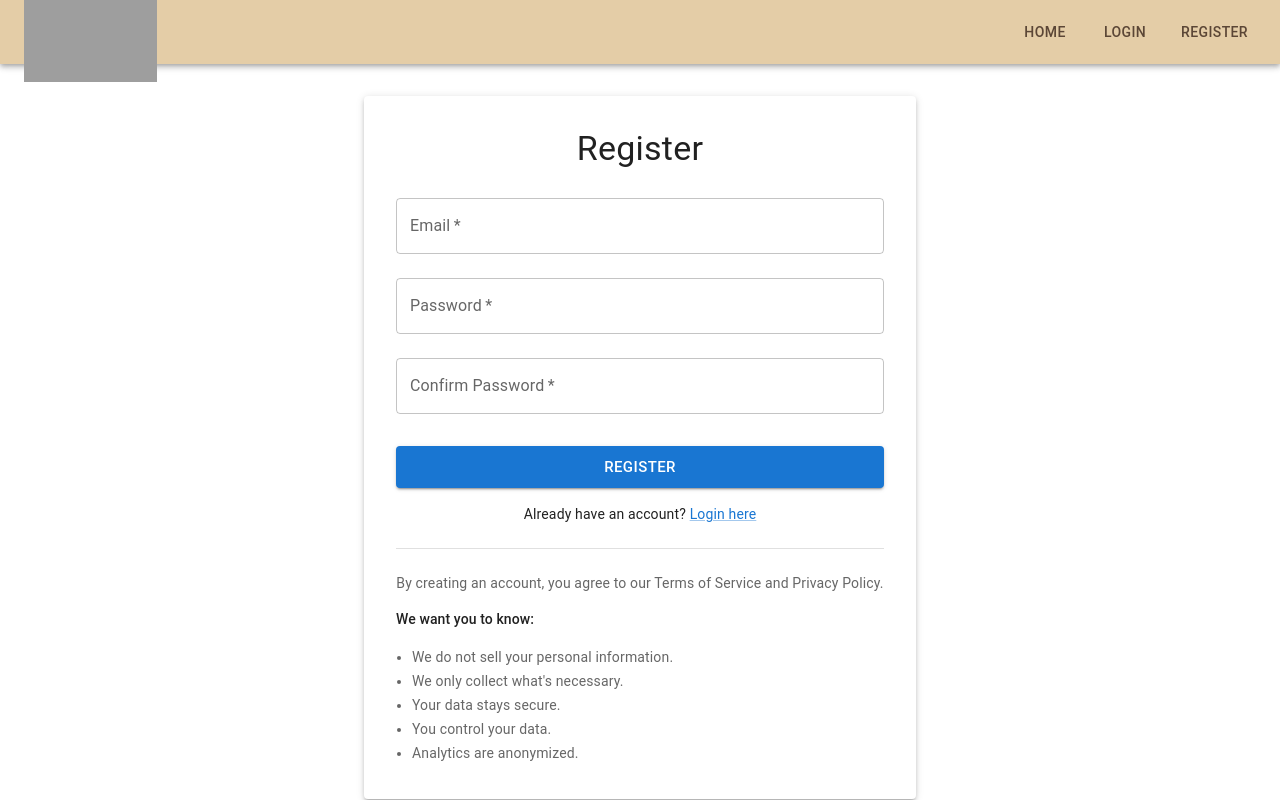
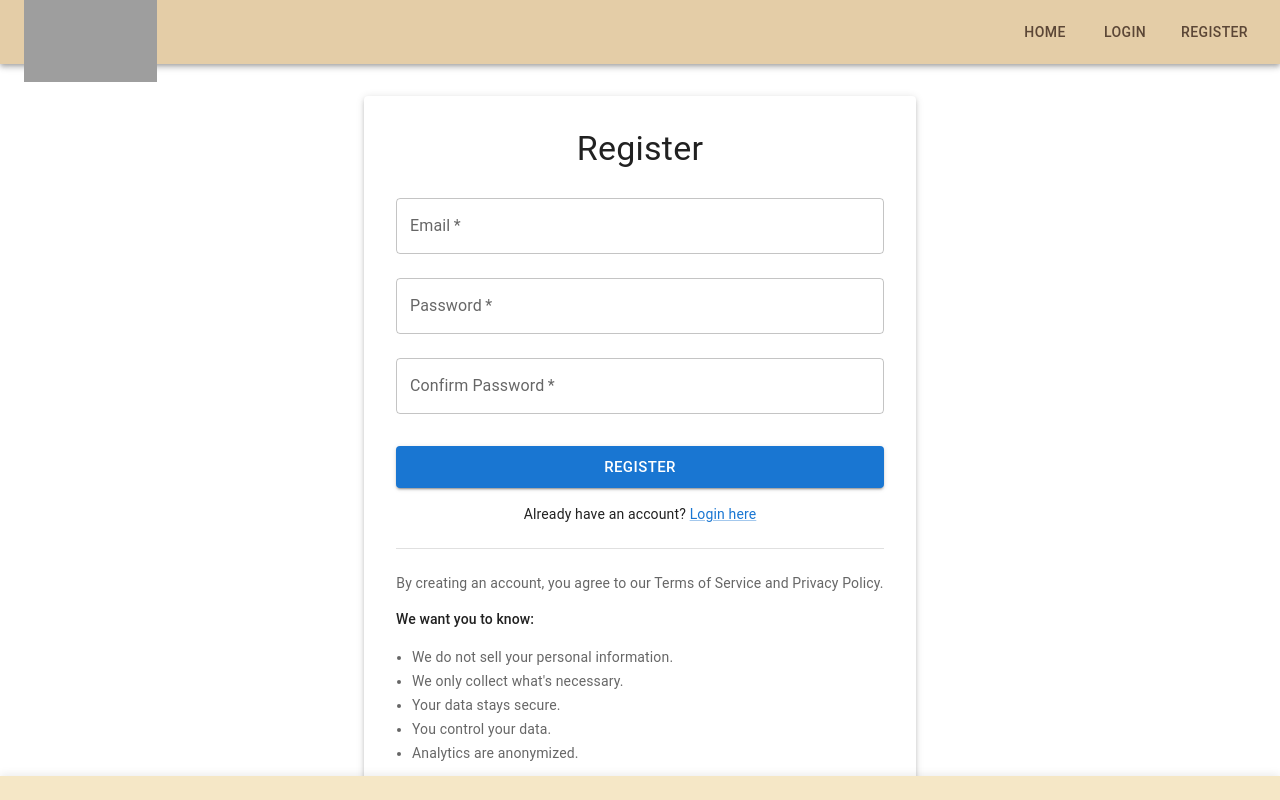
Before and after one commit to CodeHunterX/state-parks-tracker, a React (Create React App) app: page /register in a window 1280 px wide. Built offline with nearby package versions, Linux system fonts and the light colour scheme; no server answers; grey boxes are pictures that could not be loaded.

Commit message:
Adding AdSense

```diff
--- a/public/index.html
+++ b/public/index.html
@@ -30,6 +30,8 @@
       integrity="sha512-xodZBNTC5n17Xt2atTPuE1HxjVMSvLVW9ocqUKLsCC5CXdbqCmblAshOMAS6/keqq/sMZMZ19scR4PsZChSR7A=="
       crossorigin=""
     />
+    <script async src="https://pagead2.googlesyndication.com/pagead/js/adsbygoogle.js?client=ca-pub-7600741050545857"
+     crossorigin="anonymous"></script>
     <title>States of Adventure</title>
   </head>
   <body>
--- a/src/App.js
+++ b/src/App.js
@@ -58,6 +58,7 @@ import Washington from './pages/Washington';
 import Wyoming from './pages/Wyoming';
 import Terms from './pages/Terms';
 import Privacy from './pages/Privacy';
+import AdBanner from './components/AdBanner';
 
 function App() {
   return (
@@ -471,6 +472,7 @@ function App() {
           <Route path="/login" element={<Login />} />
           <Route path="/register" element={<Register />} />
         </Routes>
+        <AdBanner />
       </AuthProvider>
     </Router>
   );
--- /dev/null
+++ b/src/components/AdBanner.js
@@ -0,0 +1,45 @@
+import React, { useEffect, useRef } from 'react';
+import { Box } from '@mui/material';
+
+const AdBanner = () => {
+  const adRef = useRef(null);
+
+  useEffect(() => {
+    if (window.adsbygoogle && adRef.current) {
+      try {
+        window.adsbygoogle.push({});
+      } catch (e) {
+        // ignore
+      }
+    }
+  }, []);
+
+  return (
+    <Box
+      sx={{
+        position: 'fixed',
+        left: 0,
+        bottom: 0,
+        width: '100%',
+        bgcolor: '#f5e7c6',
+        color: '#5B4636',
+        textAlign: 'center',
+        py: 1.5,
+        zIndex: 1300,
+        boxShadow: '0 -2px 8px rgba(0,0,0,0.08)'
+      }}
+    >
+      <ins
+        className="adsbygoogle"
+        style={{ display: 'block', margin: '0 auto' }}
+        data-ad-client="ca-pub-7600741050545857"
+        data-ad-slot="YOUR_SLOT_ID"
+        data-ad-format="auto"
+        data-full-width-responsive="true"
+        ref={adRef}
+      />
+    </Box>
+  );
+};
+
+export default AdBanner;
```
Also changed, not shown: 2 other files (tests, documents, lock files or other folders).
